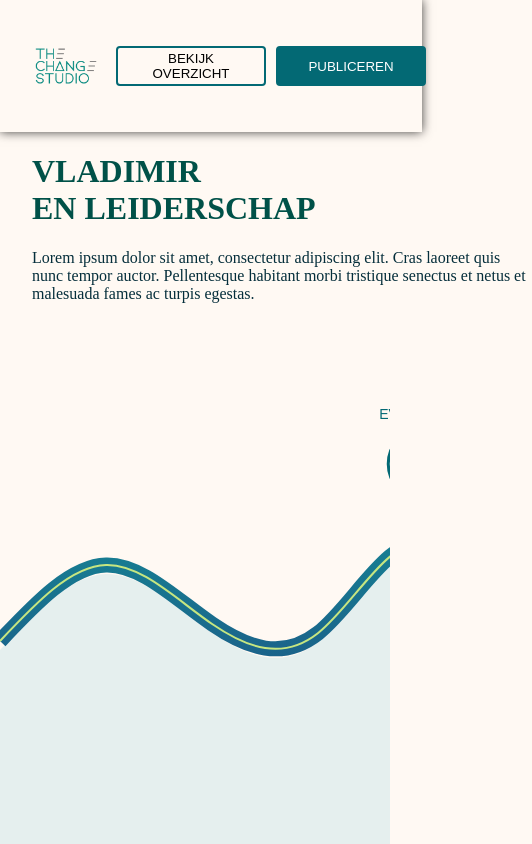
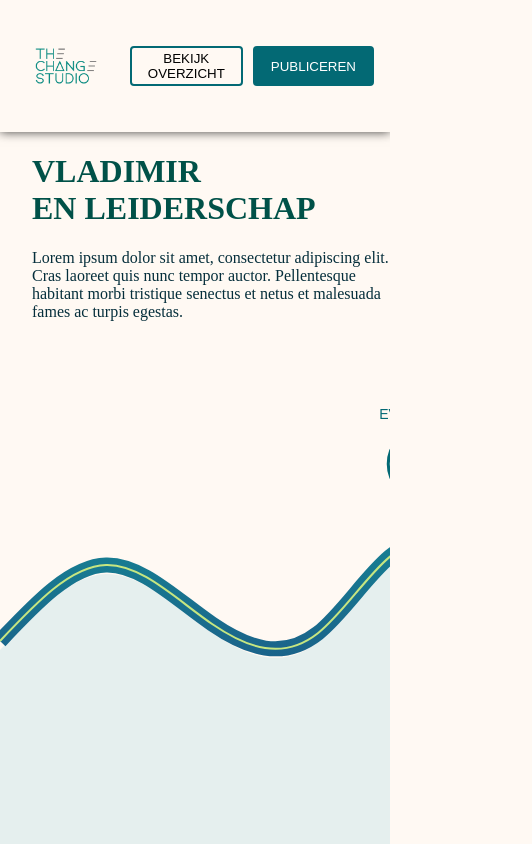
Before and after one commit to fishonfire/fof_frontend_assessment, a plain HTML site: page index.html in a window 390 px wide. Shown: the whole page, 532 px wide, since content can reach past the window. Drawn offline with nearby package versions, Linux system fonts and the light colour scheme.

Commit message:
fix: make page (more) responsive

```diff
--- a/styling.css
+++ b/styling.css
@@ -21,7 +21,6 @@ html {
   flex-direction: row;
   justify-content: space-between;
   align-items: center;
-  width: 100%;
   box-shadow: 0px 0px 10px 0px rgba(0, 0, 0, 0.75);
   padding: 16px;
   margin-bottom: 16px;
@@ -34,7 +33,6 @@ html {
 }
 
 .header-button {
-  width: 150px;
   height: 40px;
 
   text-transform: uppercase;
@@ -72,7 +70,13 @@ html {
 }
 
 .text-container p {
+
   width: 500px;
+
+  @media screen and (max-width: 768px) {
+    width: 100%;
+  }
+
   color: #052E3B;
 }
 
```
